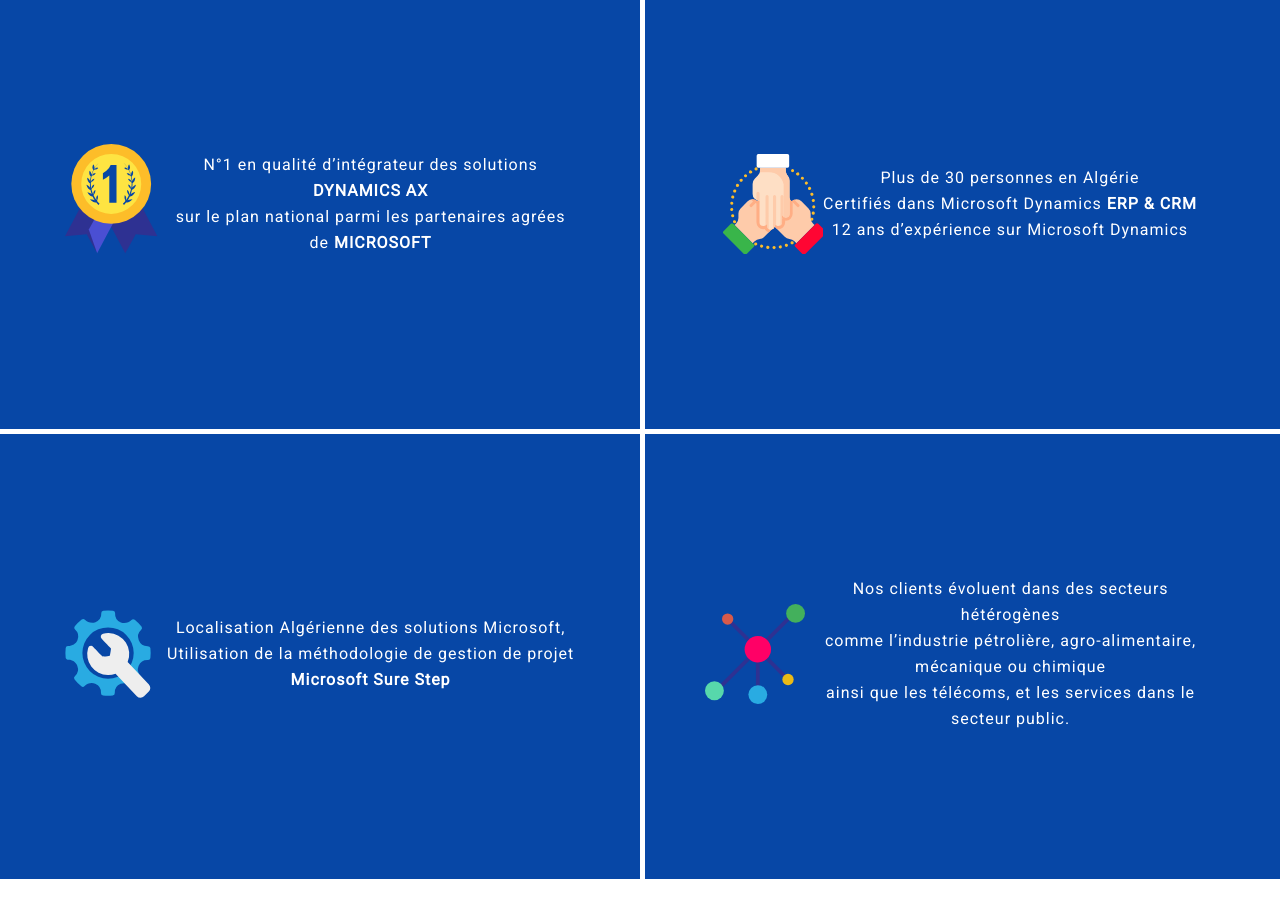
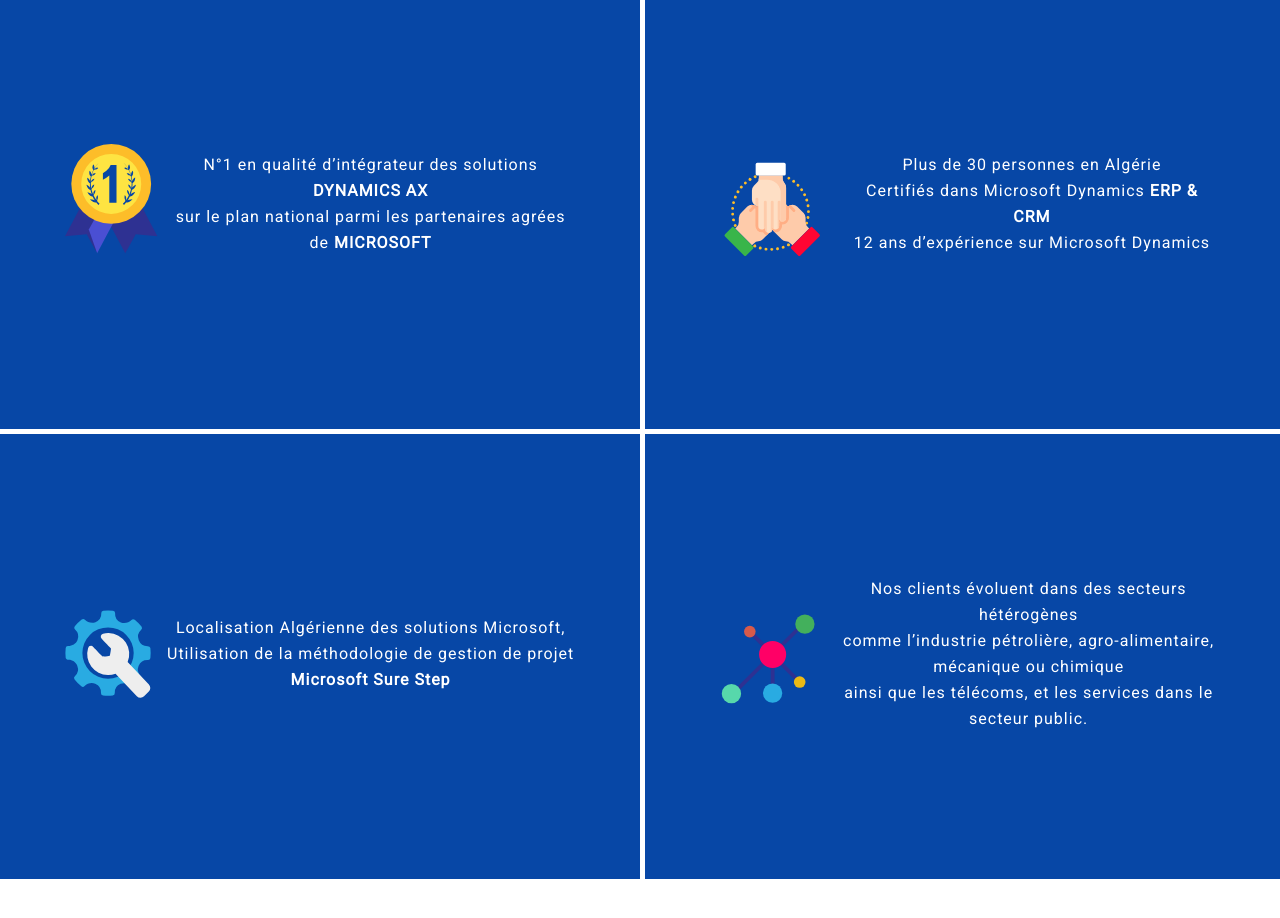
Before and after one commit to vadempur/ibs-ui, a React (Create React App) app: page / in a window 1280 px wide. Shown: the part 680-1598 px from the top of the page. Built offline with nearby package versions, Linux system fonts and the light colour scheme.

Commit message:
finished some new svg animations

```diff
--- a/src/components/Page1/CollabIcon.jsx
+++ b/src/components/Page1/CollabIcon.jsx
@@ -3,46 +3,54 @@
 const tl = new TimelineMax({ paused: true });
 const hands_tl = new TimelineMax({ paused: true });
 
+const DURATION = 0.5;
+
 function CollabIcon({ shouldPlay }) {
   const stars = useRef();
   const red_hand = useRef();
+  const red_hand_shadow = useRef();
   const green_hand = useRef();
+  const green_hand_shadow = useRef();
   const white_hand = useRef();
 
   useEffect(() => {
-    tl.to(stars.current, 1, {
+    tl.to(stars.current, DURATION, {
       transformOrigin: "50% 50%",
-      rotation: 360,
+      rotation: 360
     });
 
     hands_tl
-      .to(red_hand.current, 1, {
+      .to(red_hand.current, DURATION, {
         transformOrigin: "50% 50%",
-        x: 150,
-        y: 150
+        x: 100,
+        y: 100
       })
       .to(
         green_hand.current,
-        1,
+        DURATION,
         {
           transformOrigin: "50% 50%",
-          x: -150,
-          y: 150
+          x: -100,
+          y: 100
         },
-        "-=1"
+        "-=" + DURATION
       )
       .to(
-        white_hand.current,
-        1,
+        [white_hand.current, green_hand_shadow.current, red_hand_shadow.current],
+        DURATION,
         {
           transformOrigin: "50% 50%",
           x: 0,
-          y: -250
+          y: -150
         },
-        "-=1"
+        "-=" + DURATION
       );
-      hands_tl.eventCallback("onComplete", ()=>{hands_tl.reverse();});
-      tl.eventCallback("onComplete", ()=>{tl.reverse();});
+    hands_tl.eventCallback("onComplete", () => {
+      hands_tl.reverse();
+    });
+    tl.eventCallback("onComplete", () => {
+      tl.reverse();
+    });
   }, []);
 
   if (shouldPlay) {
@@ -58,7 +66,14 @@
     cls6: { fill: "#fedfc5" }
   };
   return (
-    <svg xmlns="http://www.w3.org/2000/svg" viewBox="0 0 450 450">
+    <svg xmlns="http://www.w3.org/2000/svg" viewBox="0 0 700 700" style={{ width: "160px" }}>
+      <g transform="translate(100,150)" >
+        <clipPath id="red_hand">
+          <path d="M277.76 372.55L172.34 267.14a16.88 16.88 0 0 1 0-23.89 16.67 16.67 0 0 1 9.24-4.72 16.87 16.87 0 0 1 14.65 4.74l-27.15-27.15a16.84 16.84 0 0 1-5-11.94 16.39 16.39 0 0 1 .22-2.7 16.85 16.85 0 0 1 27-10.62L181 180.53a16.85 16.85 0 0 1-5-12 15.67 15.67 0 0 1 .22-2.74 16.82 16.82 0 0 1 14-13.92 16.88 16.88 0 0 1 14.64 4.74l11.83 11.83a16.88 16.88 0 1 1 23.87-23.87l68.51 68.51.19-.27a30.86 30.86 0 0 1 43.7 0l31.94 31.94a32.77 32.77 0 0 1 9.6 23.13v20a35.25 35.25 0 0 0 10.34 24.91L412 320l-81.47 81.48-9.11-9.11a35.3 35.3 0 0 0-22.64-10.25 32.75 32.75 0 0 1-21.02-9.57z" />
+        </clipPath>
+        <clipPath id="green_hand">
+          <path d="M186.2 372.56l105.42-105.41a16.88 16.88 0 1 0-23.87-23.88l27.14-27.14a16.84 16.84 0 0 0 5-11.94 16.39 16.39 0 0 0-.22-2.7 16.85 16.85 0 0 0-27-10.62L283 180.54a16.93 16.93 0 0 0 0-23.9 16.93 16.93 0 0 0-23.91 0l-11.83 11.83a16.88 16.88 0 0 0 4.74-14.62 16.63 16.63 0 0 0-4.72-9.25 16.9 16.9 0 0 0-23.89 0l-68.51 68.51-.19-.27a30.85 30.85 0 0 0-43.69 0l-32 32A32.77 32.77 0 0 0 69.44 268v20a35.2 35.2 0 0 1-10.34 24.91L52 320l81.48 81.48 9.1-9.1a35.29 35.29 0 0 1 22.64-10.26 32.72 32.72 0 0 0 20.98-9.56z" />
+        </clipPath>
         <g id="Layer_3" data-name="Layer 3">
           {/* stars */}
           <path
@@ -80,10 +95,13 @@
               d="M325.23 406.74l92.48-92.48a7.79 7.79 0 0 1 11 0l32.94 32.93a7.82 7.82 0 0 1 0 11l-92.45 92.52a7.79 7.79 0 0 1-11 0l-32.94-32.94a7.81 7.81 0 0 1-.03-11.03z"
               fill="#ff0533"
             />
+            <g clipPath="url(#red_hand)">
               <path
+                ref={red_hand_shadow}
                 style={styles.cls4}
                 d="M313.4 269v-59.62a30.55 30.55 0 0 0-4.12 3.47l-.2.27-68.5-68.51a16.9 16.9 0 0 0-23.89 0 16.71 16.71 0 0 0-4.73 9.25 16.91 16.91 0 0 0 4.74 14.64l-11.83-11.83a16.88 16.88 0 0 0-14.64-4.74 16.82 16.82 0 0 0-14 13.92 15.67 15.67 0 0 0-.22 2.74 16.89 16.89 0 0 0 5 12l10.33 10.33a16.85 16.85 0 0 0-27 10.62 16.38 16.38 0 0 0-.21 2.7 16.79 16.79 0 0 0 4.95 11.94l27.15 27.15a16.85 16.85 0 0 0-14.64-4.74 16.66 16.66 0 0 0-9.25 4.72 16.88 16.88 0 0 0 0 23.89L243 337.76a31.14 31.14 0 0 0 5.8.54 30.9 30.9 0 0 0 30.88-30.91v-7.61c.95.09 1.92.13 2.88.13A30.92 30.92 0 0 0 313.4 269z"
               />
+            </g>
           </g>
 
           <g ref={green_hand}>
@@ -91,7 +109,6 @@
               style={styles.cls2}
               d="M186.2 372.56l105.42-105.41a16.88 16.88 0 1 0-23.87-23.88l27.14-27.14a16.84 16.84 0 0 0 5-11.94 16.39 16.39 0 0 0-.22-2.7 16.85 16.85 0 0 0-27-10.62L283 180.54a16.93 16.93 0 0 0 0-23.9 16.93 16.93 0 0 0-23.91 0l-11.83 11.83a16.88 16.88 0 0 0 4.74-14.62 16.63 16.63 0 0 0-4.72-9.25 16.9 16.9 0 0 0-23.89 0l-68.51 68.51-.19-.27a30.85 30.85 0 0 0-43.69 0l-32 32A32.77 32.77 0 0 0 69.44 268v20a35.2 35.2 0 0 1-10.34 24.91L52 320l81.48 81.48 9.1-9.1a35.29 35.29 0 0 1 22.64-10.26 32.72 32.72 0 0 0 20.98-9.56z"
             />
-
             <path
               style={styles.cls4}
               d="M131.29 236.72l23.58-23.59-.19-.27a30.67 30.67 0 0 0-11.93-7.42l-21.37 21.37a7 7 0 0 0 9.91 9.91z"
@@ -101,14 +118,16 @@
               d="M138.73 406.75l-92.48-92.48a7.79 7.79 0 0 0-11 0L2.29 347.21a7.79 7.79 0 0 0 0 11l92.47 92.48a7.8 7.8 0 0 0 11 0l32.93-32.94a7.79 7.79 0 0 0 .04-11z"
               fill="#39b54a"
             />
+            <g clipPath="url(#green_hand)">
               <path
+                ref={green_hand_shadow}
                 style={styles.cls4}
                 d="M291.64 243.26a16.88 16.88 0 0 0-23.89 0l27.14-27.15a16.84 16.84 0 0 0 5-11.94 16.39 16.39 0 0 0-.22-2.7 16.85 16.85 0 0 0-27-10.62L283 180.54a16.89 16.89 0 0 0 5-12 15.87 15.87 0 0 0-.23-2.75 16.8 16.8 0 0 0-14-13.91 16.9 16.9 0 0 0-14.65 4.74l-11.83 11.83a16.88 16.88 0 0 0 4.71-14.6 16.63 16.63 0 0 0-4.72-9.25 16.9 16.9 0 0 0-23.89 0l-68.51 68.51-.19-.27a30.67 30.67 0 0 0-11.93-7.42 31.08 31.08 0 0 0-16-1 45 45 0 0 0 17.57 15.47 45.5 45.5 0 0 0 6.22 2.52v84.95a30.92 30.92 0 0 0 30.88 30.91 31.69 31.69 0 0 0 6-.58 31 31 0 0 0 17.91 15.72l86.29-86.29a16.88 16.88 0 0 0 .01-23.86z"
               />
             </g>
+          </g>
 
           <g ref={white_hand}>
-
             <path
               style={styles.cls6}
               d="M299.4 119.92V269a16.88 16.88 0 0 1-16.87 16.91h-.8a16.67 16.67 0 0 1-9.06-3.17 16.88 16.88 0 0 1-7-13.71v38.39a16.84 16.84 0 0 1-4.93 11.95 16.59 16.59 0 0 1-2.07 1.76A16.85 16.85 0 0 1 232 309.51v14.61a16.88 16.88 0 0 1-4.95 12 16.2 16.2 0 0 1-2.1 1.78 16.88 16.88 0 0 1-26.72-13.74v-16.77a16.88 16.88 0 1 1-33.76 0v-96.88l-.33.05a30.87 30.87 0 0 1-30.87-30.92v-45.17a32.78 32.78 0 0 1 9.57-23.15L157 97.18a35.42 35.42 0 0 0 10.3-24.93V62.18h115.22v12.87a32 32 0 0 0 1.11 8.71 35.15 35.15 0 0 0 7.65 14.56 33 33 0 0 1 8.12 21.6z"
@@ -127,6 +146,7 @@
             />
           </g>
         </g>
+      </g>
     </svg>
   );
 }
--- /dev/null
+++ b/src/components/Page1/NetworkIcon.jsx
@@ -0,0 +1,67 @@
+import React, { useRef, useEffect, createRef } from "react";
+import { TimelineMax } from "gsap";
+const tl = new TimelineMax({ paused: true, });
+const DURATION = 1;
+const ease = undefined
+
+function NetworkIcon({ shouldPlay }) {
+  const atoms = useRef([createRef(), createRef(), createRef(), createRef(), createRef()]);
+
+  useEffect(() => {
+    const atoms_refs = atoms.current.map(atom_ref => atom_ref.current);
+
+    tl.to(atoms_refs[0], DURATION, { ease: ease, rotation: -30, transformOrigin: "0% 100%" });
+    tl.to(atoms_refs[1], DURATION, { ease: ease, rotation: -30, transformOrigin: "50% 0%" }, "-=" + DURATION);
+    tl.to(atoms_refs[2], DURATION, { ease: ease, rotation: 10, transformOrigin: "100% 0%" }, "-=" + DURATION);
+    tl.to(atoms_refs[3], DURATION, { ease: ease, rotation: -20, transformOrigin: "100% 100%" }, "-=" + DURATION);
+    tl.to(atoms_refs[4], DURATION, { ease: ease, rotation: 50, transformOrigin: "0% 0%" }, "-=" + DURATION);
+
+
+  }, []);
+
+  tl.eventCallback("onComplete", () => {
+    if (shouldPlay) {
+      tl.reverse();
+    }
+  });
+
+  tl.eventCallback("onReverseComplete", () => {
+    if (shouldPlay) {
+      tl.restart();
+    }
+  });
+
+  if (shouldPlay) {
+    if (!tl.isActive()) tl.restart();
+  }else{
+    tl.reverse();
+  }
+
+  return (
+    <svg viewBox="0 0 71 70.6" style={{ width: "150px" }}>
+      <g ref={atoms.current[3]}>
+        <path fill="#2E3192" d="M24,25.3l1.4-1.4l11,11L35,36.3L24,25.3z" />
+        <circle fill="#d75a4a" cx="23.7" cy="23.6" r="3" />
+      </g>
+      <g ref={atoms.current[4]}>
+        <path fill="#2E3192" d="M34.8,36.4l1.4-1.4l15,15l-1.4,1.4L34.8,36.4z" />
+        <circle fill="#ebba16" cx="49.5" cy="49.7" r="3" />
+      </g>
+      <g ref={atoms.current[0]}>
+        <path fill="#2E3192" d="M34.5,35l15-15l1.4,1.4l-15,15L34.5,35z" />
+        <circle fill="#43b05c" cx="52.2" cy="19.7" r="5" />
+      </g>
+      <g ref={atoms.current[1]}>
+        <path fill="#2E3192" d="M34.5,35.4h2v18h-2V35.4z" />
+        <circle fill="#29ABE2" cx="35.5" cy="55.4" r="5" />
+      </g>
+      <g ref={atoms.current[2]}>
+        <path fill="#2E3192" d="M14.4,55l20-20l1.4,1.4l-20,20L14.4,55z" />
+        <circle fill="#57d8ab" cx="14.2" cy="55.7" r="5" />
+      </g>
+
+      <circle fill="#FF0066" cx="35.5" cy="35.4" r="7" />
+    </svg>
+  );
+}
+export default NetworkIcon;
--- a/src/components/Page1/Page1.jsx
+++ b/src/components/Page1/Page1.jsx
@@ -6,9 +6,10 @@
 import NumberOneIcon from "./NumberOneIcon";
 import ServicesIcon from "./ServicesIcon";
 import CollabIcon from "./CollabIcon";
+import NetworkIcon from "./NetworkIcon";
 
 function Page1() {
-  const [play, setPlay] = useState([]);
+  const [iconsToPlay, setIconsToPlay] = useState([]);
   const refs = useRef([createRef(), createRef(), createRef(), createRef()]);
   const isMobile = useMobile(1080);
 
@@ -20,11 +21,11 @@
     refs.current.forEach((e, index) => {
       const rect = e.current.getBoundingClientRect();
       const visible = isRectOnViewPort(rect);
-      if (play[index] !== visible) changed = true;
+      if (iconsToPlay[index] !== visible) changed = true;
       new_play[index] = visible;
     });
 
-    if (changed) setPlay(new_play);
+    if (changed) setIconsToPlay(new_play);
   });
 
   useEventListener("scroll", isElementOnViewPort);
@@ -33,7 +34,7 @@
     if (isMobile) return;
     let new_play = [];
     new_play[index] = true;
-    setPlay(new_play);
+    setIconsToPlay(new_play);
   };
 
   return (
@@ -45,7 +46,7 @@
           onMouseEnter={() => handlePlayOnMouse(0)}
           onMouseLeave={() => handlePlayOnMouse(-1)}
         >
-          <NumberOneIcon shouldPlay={play[0]} />
+          <NumberOneIcon shouldPlay={iconsToPlay[0]} />
           <p>
             N°1 en qualité d’intégrateur des solutions <b>DYNAMICS AX</b> <br />
             sur le plan national parmi les partenaires agrées de
@@ -61,7 +62,7 @@
           onMouseEnter={() => handlePlayOnMouse(1)}
           onMouseLeave={() => handlePlayOnMouse(-1)}
         >
-          <CollabIcon shouldPlay={play[1]} />
+          <CollabIcon shouldPlay={iconsToPlay[1]} />
           <p>
             Plus de 30 personnes en Algérie <br /> Certifiés dans Microsoft Dynamics <b>ERP & CRM </b> <br /> 12 ans
             d’expérience sur Microsoft Dynamics
@@ -76,7 +77,7 @@
           onMouseEnter={() => handlePlayOnMouse(2)}
           onMouseLeave={() => handlePlayOnMouse(-1)}
         >
-          <ServicesIcon shouldPlay={play[2]} />
+          <ServicesIcon shouldPlay={iconsToPlay[2]} />
           <p>
             Localisation Algérienne des solutions Microsoft,
             <br /> Utilisation de la méthodologie de gestion de projet
@@ -86,8 +87,13 @@
       </div>
 
       <div className="page1-column border-right">
-        <div ref={refs.current[3]} className="column-container">
-          <NetworkIcon />
+        <div
+          ref={refs.current[3]}
+          className="column-container"
+          onMouseEnter={() => handlePlayOnMouse(3)}
+          onMouseLeave={() => handlePlayOnMouse(-1)}
+        >
+          <NetworkIcon shouldPlay={iconsToPlay[3]} />
           <p>
             Nos clients évoluent dans des secteurs hétérogènes
             <br /> comme l’industrie pétrolière, agro-alimentaire, mécanique ou chimique
@@ -109,20 +115,3 @@
     rect.right <= (window.innerWidth || document.documentElement.clientWidth)
   ); /*or $(window).width() */
 }
-
-function NetworkIcon() {
-  return (
-    <svg xmlns="http://www.w3.org/2000/svg" viewBox="0 0 53 53">
-      <path
-        fill="#2E3192"
-        d="M27 28h2v18h-2zM45.293 5.292l1.414 1.414-15 15-1.414-1.414zM25.293 25.293l1.414 1.414-20 20-1.414-1.415zM13.707 8.293l11 11-1.414 1.414-11-11zM30.707 25.292l15 15-1.415 1.414-15-15z"
-      />
-      <circle cx="48" cy="5" r="5" fill="#43b05c" />
-      <circle cx="28" cy="48" r="5" fill="#29ABE2" />
-      <circle cx="5" cy="46" r="5" fill="#57d8ab" />
-      <circle cx="12" cy="8" r="3" fill="#d75a4a" />
-      <circle cx="44" cy="40" r="3" fill="#ebba16" />
-      <circle cx="28" cy="24" r="7" fill="#FF0066" />
-    </svg>
-  );
-}
```
Also changed, not shown: res/SVG/network.svg. Lines whose indentation alone changed are shown as unchanged.
